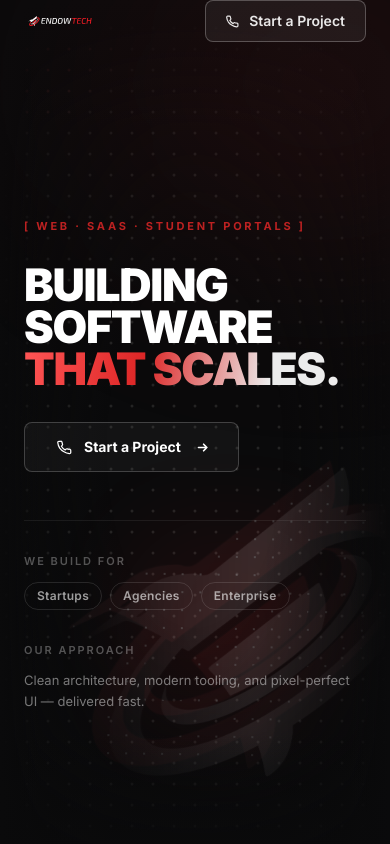
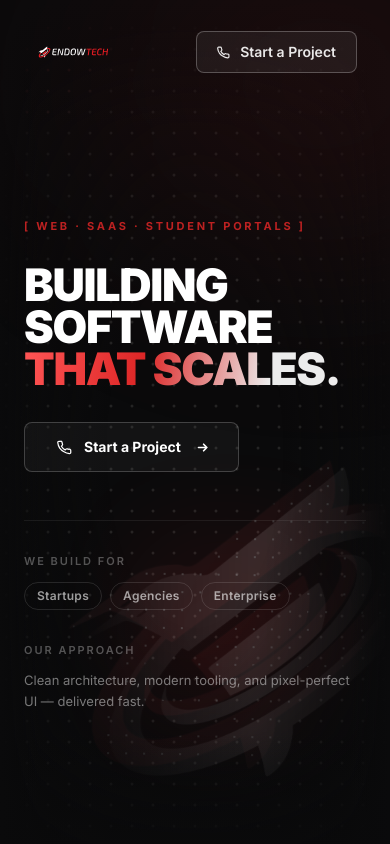
Before and after one commit to jubairsiyum/endowtech_v2, a Next.js app: page / in a window 390 px wide. Shown: the top 844 px of the page. Built offline with nearby package versions, Linux system fonts and the light colour scheme.

Commit message:
feat: refactor Navbar component for improved styling and layout; adjust header and navigation classes for better responsiveness

```diff
--- a/components/Navbar.tsx
+++ b/components/Navbar.tsx
@@ -27,17 +27,13 @@ export default function Navbar() {
 
   return (
     <header
-      className={`fixed top-0 left-0 right-0 z-50 transition-all duration-500 ${
-        onHero
-          ? 'bg-transparent'
-          : 'bg-white/95 backdrop-blur-md border-b border-gray-100 shadow-[0_1px_24px_rgba(0,0,0,0.06)]'
-      }`}
+      className="fixed top-0 left-0 right-0 z-50 flex justify-center px-2 sm:px-4 lg:px-0 pointer-events-none"
     >
       <nav
-        className={`max-w-7xl mx-auto px-6 sm:px-12 lg:px-16 flex items-center justify-between transition-all duration-500 ${
+        className={`pointer-events-auto mt-3 sm:mt-4 px-6 sm:px-10 lg:px-12 flex items-center justify-between transition-all duration-500 ease-out ${
           onHero
-            ? 'h-18 sm:h-20 lg:h-22 xl:h-24'
-            : 'h-14 sm:h-16 md:h-16 lg:h-16'
+            ? 'w-full max-w-7xl bg-transparent h-20 sm:h-22 lg:h-24 xl:h-24 rounded-none shadow-none border border-transparent'
+            : 'w-[92%] sm:w-[82%] lg:w-[70%] xl:w-[66%] h-14 sm:h-16 md:h-16 rounded-2xl bg-white/12 backdrop-blur-2xl border border-white/35 shadow-[0_10px_34px_rgba(15,23,42,0.22)]'
         }`}
         aria-label="Main navigation"
       >
@@ -58,7 +54,7 @@ export default function Navbar() {
             style={{ opacity: onHero ? 1 : 0, position: onHero ? 'relative' : 'absolute', inset: 0 }}
             aria-hidden={!onHero}
           >
-            <div className="relative h-9 w-28 sm:h-10 sm:w-32 md:h-11 md:w-36 lg:h-14 lg:w-44 xl:h-16 xl:w-52">
+            <div className="relative h-10 w-32 sm:h-11 sm:w-36 md:h-12 md:w-40 lg:h-[3.8rem] lg:w-48 xl:h-[4.2rem] xl:w-56">
               <Image
                 src="/images/logo_dark.svg"
                 alt="Endow Tech"
@@ -75,7 +71,7 @@ export default function Navbar() {
             style={{ opacity: onHero ? 0 : 1, position: onHero ? 'absolute' : 'relative', inset: 0 }}
             aria-hidden={onHero}
           >
-            <div className="relative h-9 w-28 sm:h-10 sm:w-32 md:h-11 md:w-36 lg:h-14 lg:w-44 xl:h-16 xl:w-52">
+            <div className="relative h-10 w-32 sm:h-11 sm:w-36 md:h-12 md:w-40 lg:h-[3.8rem] lg:w-48 xl:h-[4.2rem] xl:w-56">
               <Image
                 src="/images/logo_light.svg"
                 alt="Endow Tech"
```
